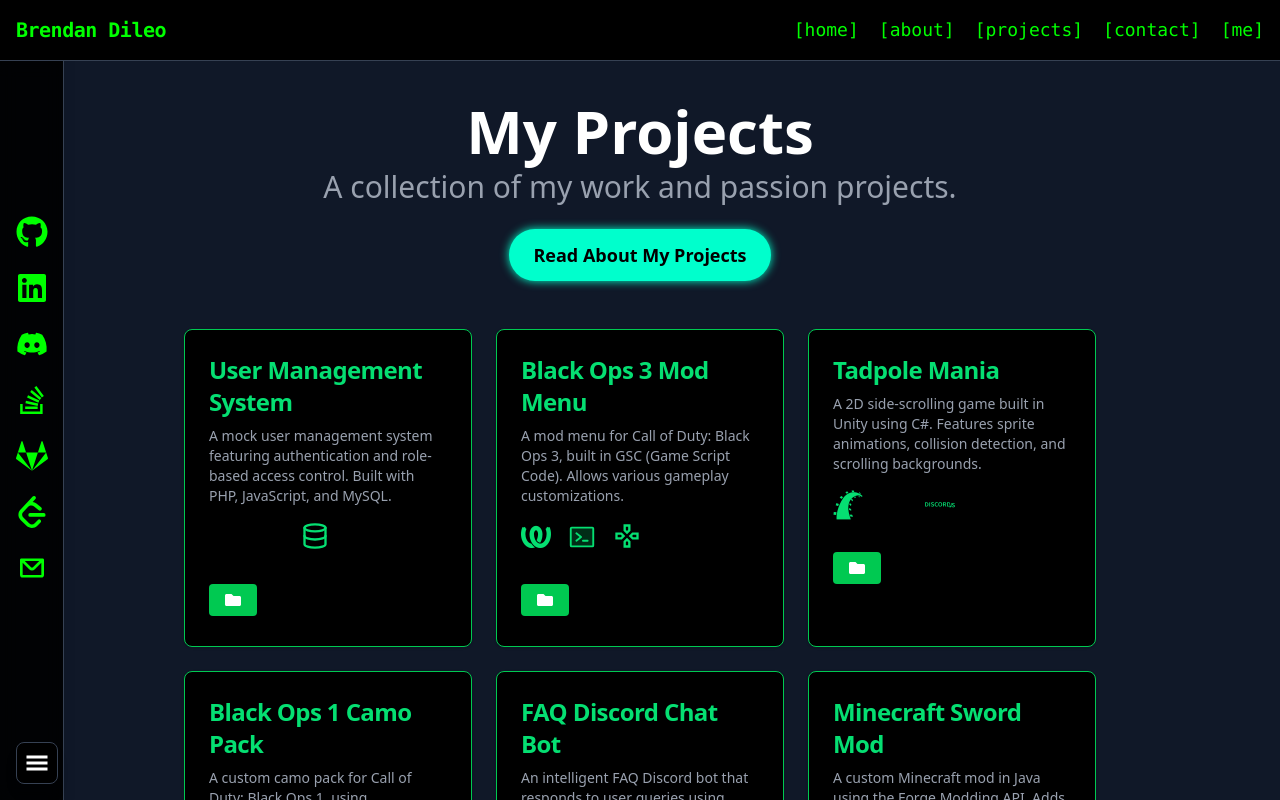
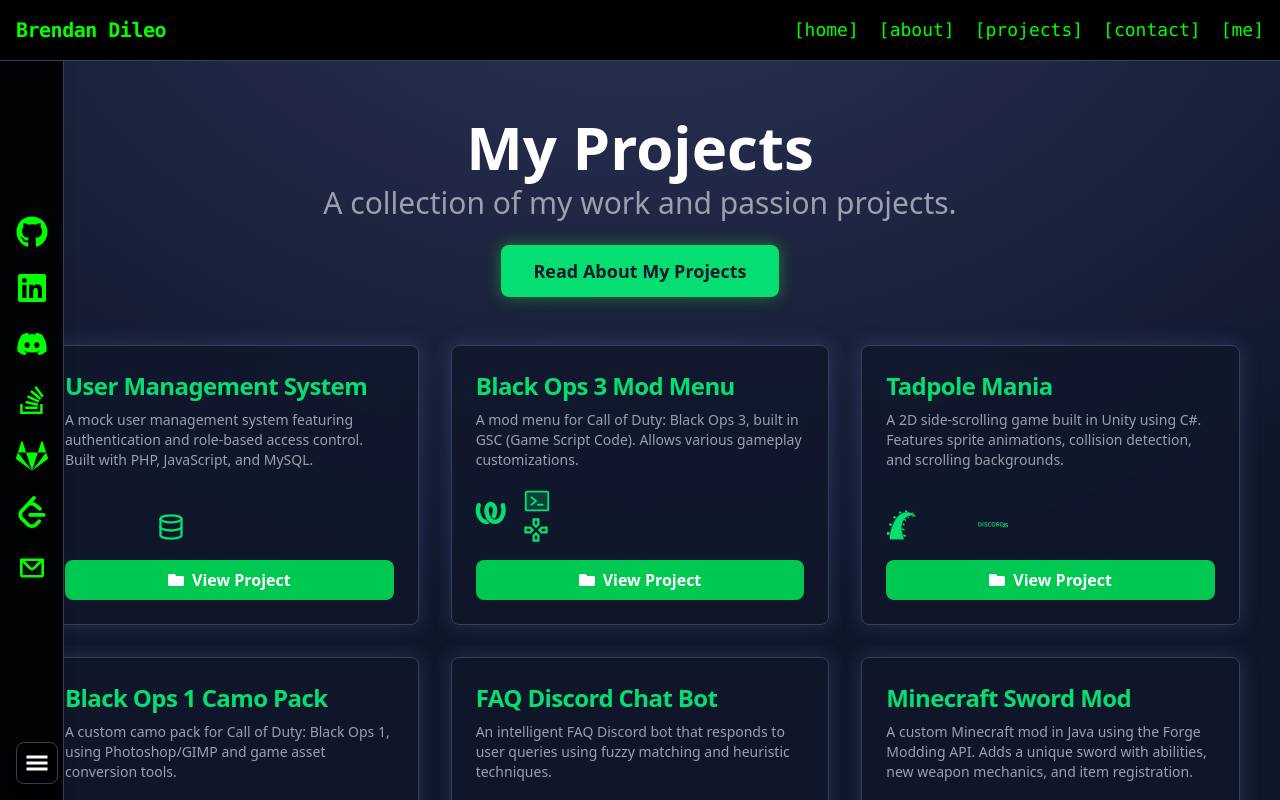
Before and after one commit to brendanddev/brendans-website, a React (Vite) app in the folder frontend/: page /projects in a window 1280 px wide. Shown: the top 800 px of the page. Built offline with nearby package versions, Linux system fonts and the light colour scheme.

Commit message:
Update projects page styling

```diff
--- a/frontend/src/pages/Projects.jsx
+++ b/frontend/src/pages/Projects.jsx
@@ -15,70 +15,66 @@ import { FaFolder } from "react-icons/fa";
 
 const Projects = () => {
     return (
-        <motion.div
-            initial={false}
-            animate={{ opacity: 1 }}
-            exit={{ opacity: 0 }}
-            transition={{ duration: 1 }}
-            className="w-full min-h-screen bg-gray-900 flex flex-col items-center relative opacity-0"
+        <div
+            className="relative w-full min-h-screen bg-slate-900 flex flex-col items-center p-4 text-white"
         >
+            <div className="absolute top-0 left-0 w-full h-full bg-[radial-gradient(ellipse_80%_80%_at_50%_-20%,rgba(120,119,198,0.3),rgba(255,255,255,0))]"></div>
             <motion.div
                 initial={{ y: -20, opacity: 0 }}
                 animate={{ y: 0, opacity: 1 }}
                 transition={{ duration: 1 }}
+                className="relative z-10 w-full"
             >
                 <Header title="My Projects" subtitle="A collection of my work and passion projects." />
             </motion.div>
 
             <a
-          href="/about.txt"
+                href="/projects.txt"
                 target="_blank"
                 rel="noopener noreferrer"
-          className="inline-block px-6 py-3 mt-6 mb-6 text-lg font-semibold text-black bg-[#00ffcc] rounded-full shadow-[0_0_10px_#00ffcc] hover:bg-[#00e6b8] hover:shadow-[0_0_20px_#00ffcc] transition duration-300"
+                className="relative z-10 inline-block px-8 py-3 mt-6 mb-6 text-lg font-semibold text-slate-900 bg-green-400 rounded-lg shadow-[0_0_15px_rgba(50,205,50,0.5)] hover:bg-green-500 hover:shadow-[0_0_25px_rgba(50,205,50,0.7)] transition-all duration-300 transform hover:scale-105"
             >
                 Read About My Projects
             </a>
 
-            <motion.div className="grid grid-cols-1 sm:grid-cols-2 lg:grid-cols-3 gap-6 p-4 md:p-6 w-[95%] md:w-4/5 lg:w-3/4">
+            <motion.div className="relative z-10 grid grid-cols-1 sm:grid-cols-2 lg:grid-cols-3 gap-8 p-4 md:p-6 w-full max-w-7xl mx-auto">
                 {projectData.map((project, index) => (
                     <motion.div
                         key={index}
                         initial={{ scale: 0.8, opacity: 0 }}
                         animate={{ scale: 1, opacity: 1 }}
                         transition={{ duration: 0.5, delay: index * 0.2 }}
-                        className="w-full min-h-[250px] bg-black border border-green-500 rounded-lg shadow-sm transition-transform duration-300 hover:scale-105 hover:border-[#00ffcc] hover:shadow-[0_0_15px_rgba(0,255,204,0.8)]"
+                        className="w-full min-h-[250px] bg-slate-900/80 backdrop-blur-sm border border-slate-700 rounded-lg shadow-[0_0_20px_rgba(120,119,198,0.25)] transition-all duration-300 hover:scale-105 hover:border-green-400"
                     >
-                        <div className="p-6">
+                        <div className="p-6 flex flex-col h-full">
                             <h5 className="mb-2 text-2xl font-bold tracking-tight text-green-400">{project.title}</h5>
-                            <p className="mb-4 text-sm font-normal text-gray-400">{project.desc}</p>
-                            <div className="flex space-x-4 mb-3 text-green-400">
+                            <p className="mb-4 text-sm font-normal text-gray-400 flex-grow">{project.desc}</p>
+                            <div className="flex items-center space-x-4 mb-4 text-green-400">
                                 {project.icons.map((icon, i) => (
-                                    <a
-                                        key={i}
-                                        href={project.link}
-                                        target="_blank"
-                                        rel="noopener noreferrer"
-                                        className="hover:text-green-300 transition-colors"
-                                    >
+                                    <div key={i} className="hover:text-green-300 transition-colors">
                                         <i className={`${icon} text-3xl`}></i>
-                                    </a>
+                                    </div>
                                 ))}
+                                {project.extraIcon && (
+                                    <div className="hover:text-green-300 transition-colors">
                                         {project.extraIcon}
+                                    </div>
+                                )}
                             </div>
                             <a
                                 target="_blank"
                                 rel="noopener noreferrer"
                                 href={project.link}
-                                className="mt-4 inline-block bg-green-500 text-white font-bold py-2 px-4 rounded hover:bg-green-600"
+                                className="mt-auto inline-flex items-center justify-center bg-green-500 text-white font-bold py-2 px-4 rounded-lg hover:bg-green-600 transition-colors w-full"
                             >
-                                <FaFolder />
+                                <FaFolder className="mr-2" /> View Project
                             </a>
                         </div>
                     </motion.div>
                 ))}
             </motion.div>
             <Sidebar />
-        </motion.div>
+        </div>
     );
 };
 
```
Lines whose indentation alone changed are shown as unchanged.
